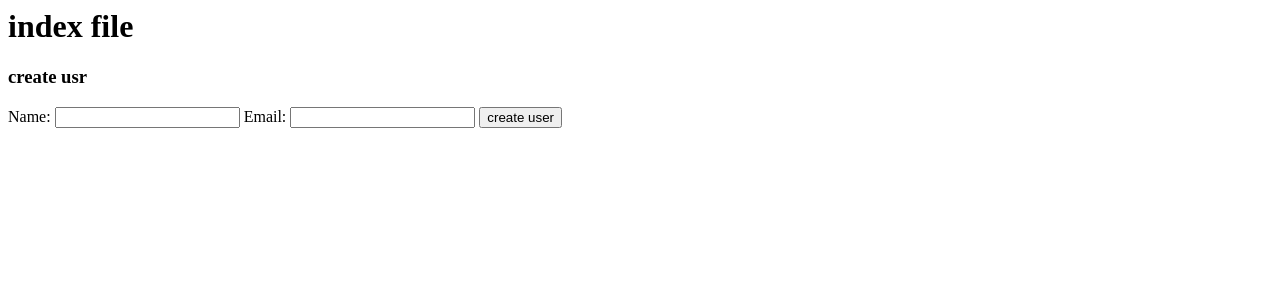
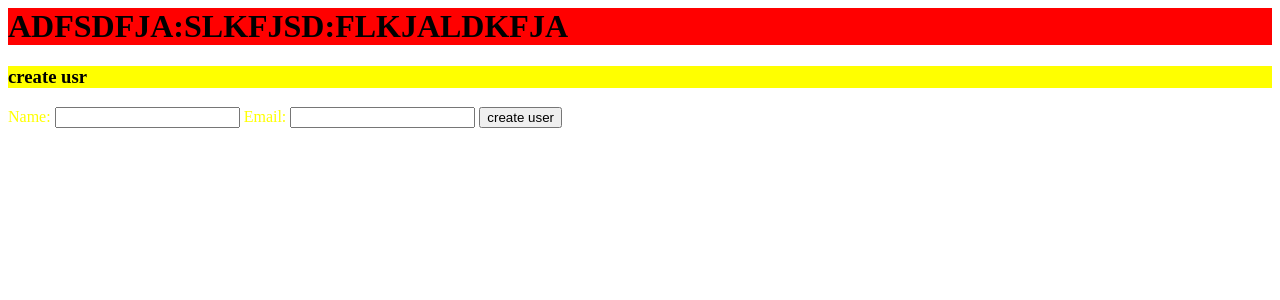
Before and after one commit to Nathaniel-Nemiroff/cddj_flask, a Flask app: page / in a window 1280 px wide. Shown: the top 300 px of the page. Run offline with Flask 2, Linux system fonts and the light colour scheme.

Commit message:
prework work

```diff
--- a/form/server.py
+++ b/form/server.py
@@ -3,6 +3,7 @@ app=Flask(__name__)
 
 @app.route('/')
 def index():
+	print 'home'
 	return render_template("index.html")
 
 @app.route('/users',methods=['POST'])
@@ -17,4 +18,14 @@ def create_user():
 	print request.form
 
 	return redirect('/')
+
+@app.route('/users/<username>')
+def show_usr(username):
+	print username
+	return render_template("usr.html")
+
+@app.route('/times')
+def times():
+	return render_template("times.html", h="hello",t=5)
+
 app.run(debug=True)
--- /dev/null
+++ b/form/static/globlestyle.css
@@ -0,0 +1,3 @@
+h1{background-color:red;}
+h3{background-color:yellow;}
+form{color:yellow;display:hidden;}
--- a/form/templates/index.html
+++ b/form/templates/index.html
@@ -1,7 +1,9 @@
 <html>
 	<head><title>form test</title></head>
+	<link rel='stylesheet' type='text/css' href='{{url_for("static",filename="globlestyle.css")}}'>
+	<!--<script type='text/javascript' src='{{url_for("static",filename="globlescript.js")}}'></script>-->
 	<body>
-		<h1>index file</h1>
+		<h1>ADFSDFJA:SLKFJSD:FLKJALDKFJA</h1>
 		<h3>create usr</h3>
 
 		<form action='/users' method='post'>
--- /dev/null
+++ b/form/templates/usr.html
@@ -0,0 +1,6 @@
+<html>
+	<title>pyediting iirc</title>
+	<body>
+		<h1>Hello user!</h1>
+	</body>
+</html>
```
Also changed, not shown: form/templates/times.html (added, +10 -0 lines), 2 other files.
